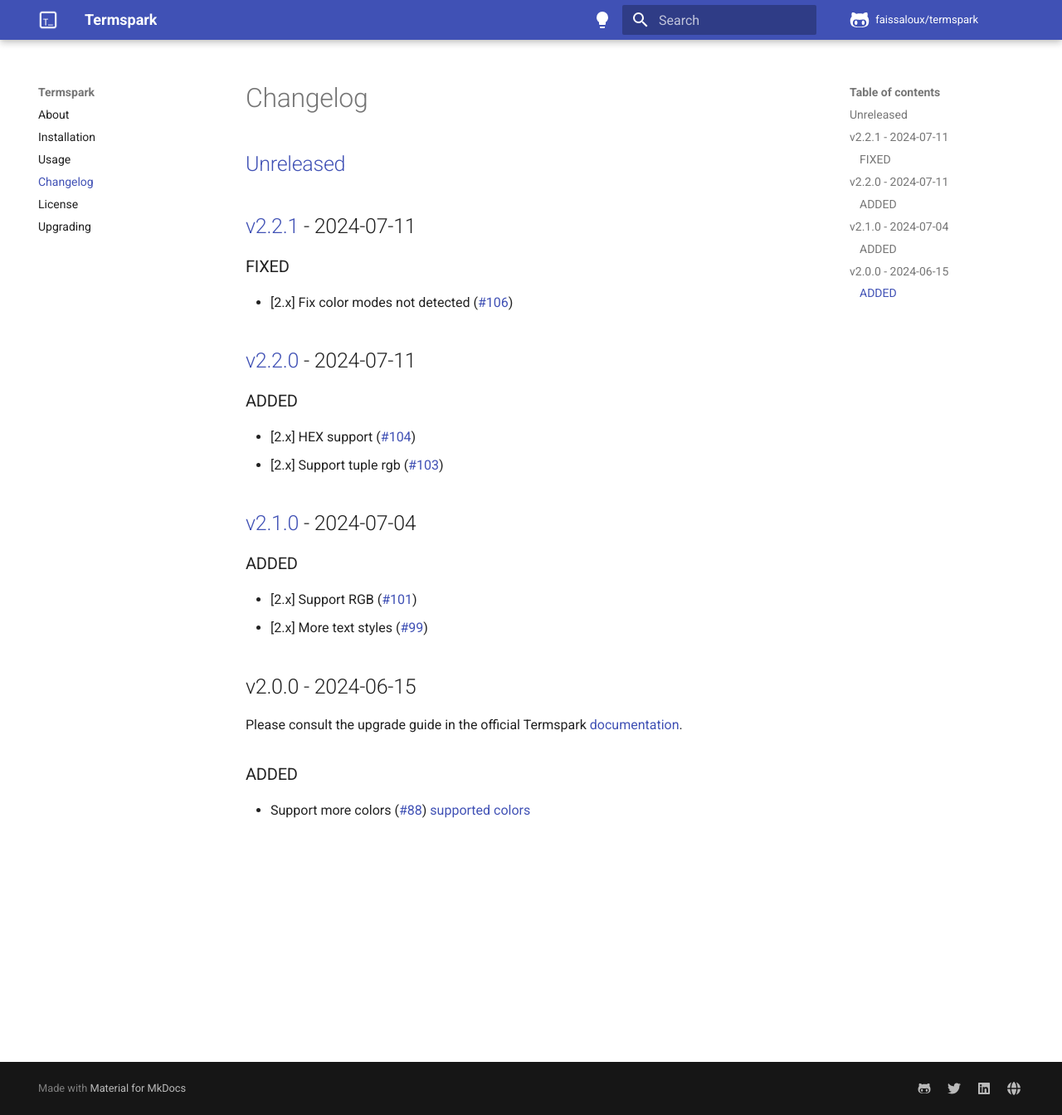
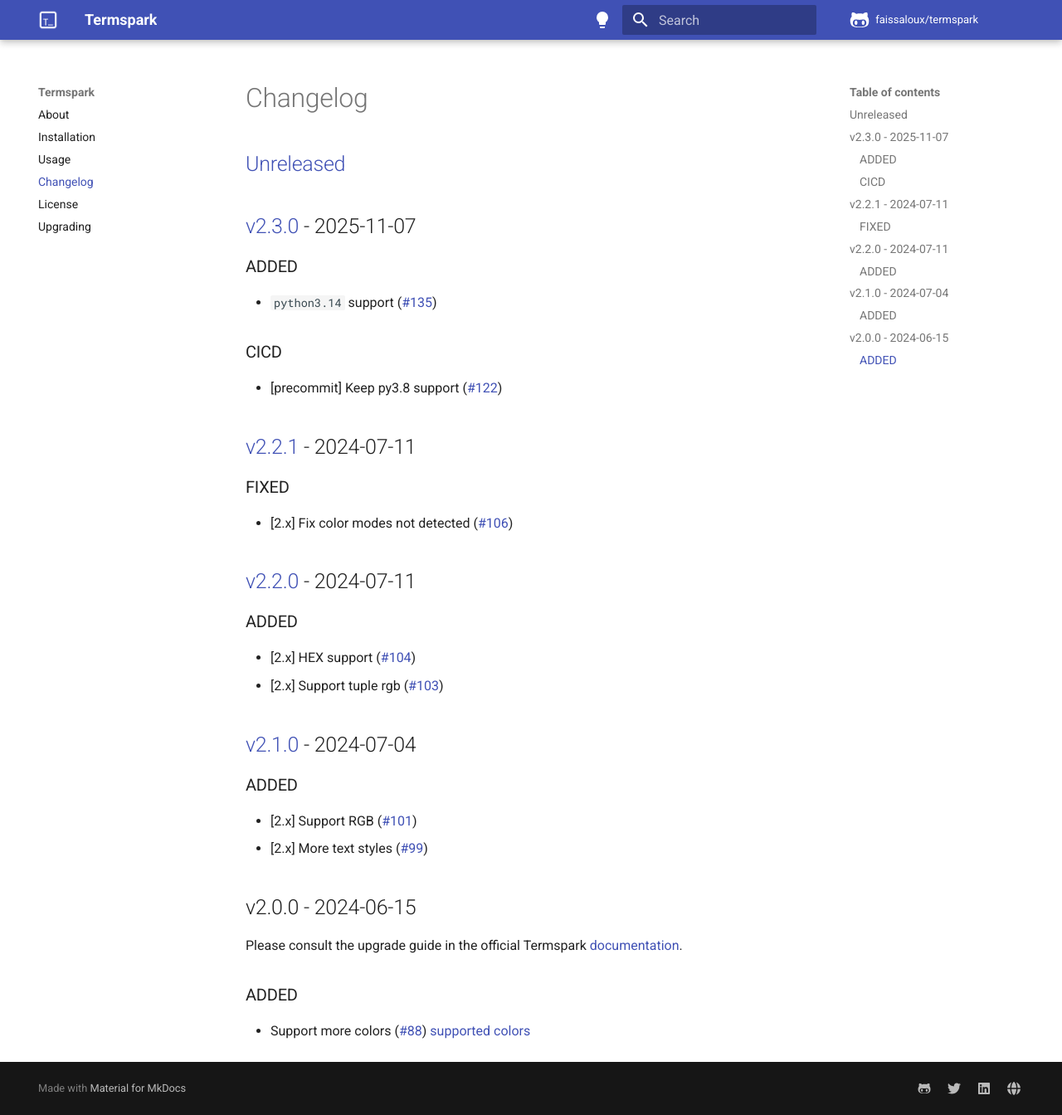
Before and after one commit to faissaloux/termspark, an MkDocs documentation site: the page built from docs/changelog.md, in a window 1280 px wide and 1344 px high. Shown: the whole window at 83% size. Built offline with MkDocs 1.6.1 and Material for MkDocs 9.7.7, drawn with Linux system fonts in a browser that asks for light colours; comment, search, counter and statistics services are not loaded; the version menu is left out.

Commit message:
release:2.3.0

```diff
--- a/docs/changelog.md
+++ b/docs/changelog.md
@@ -1,4 +1,11 @@
-## [Unreleased](https://github.com/faissaloux/termspark/compare/v2.2.1...2.x)
+## [Unreleased](https://github.com/faissaloux/termspark/compare/v2.3.0...2.x)
+
+## [v2.3.0](https://github.com/faissaloux/termspark/compare/v2.2.1...v2.3.0) - 2025-11-07
+### ADDED
+- `python3.14` support ([#135](https://github.com/faissaloux/termspark/pull/135))
+
+### CICD
+- [precommit] Keep py3.8 support ([#122](https://github.com/faissaloux/termspark/pull/122))
 
 ## [v2.2.1](https://github.com/faissaloux/termspark/compare/v2.2.0...v2.2.1) - 2024-07-11
 ### FIXED
--- a/setup.cfg
+++ b/setup.cfg
@@ -1,6 +1,6 @@
 [metadata]
 name = termspark
-version = 2.2.1
+version = 2.3.0
 author = Faissal Wahabali
 author_email = contact@faissaloux.com
 description = Takes control of terminal
```
Also changed, not shown: CHANGELOG.md (+8 -1 lines).
